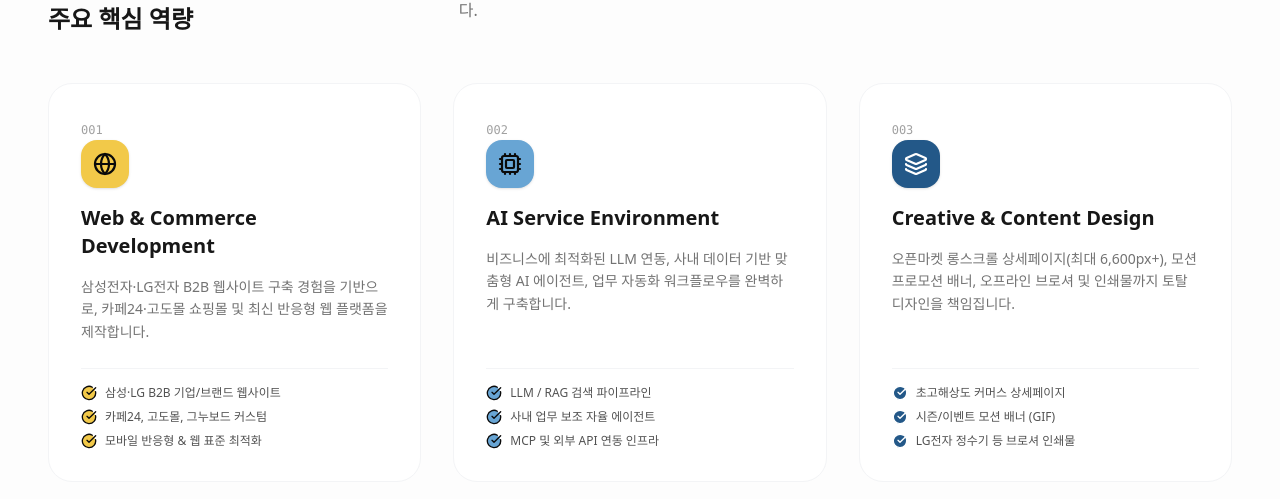
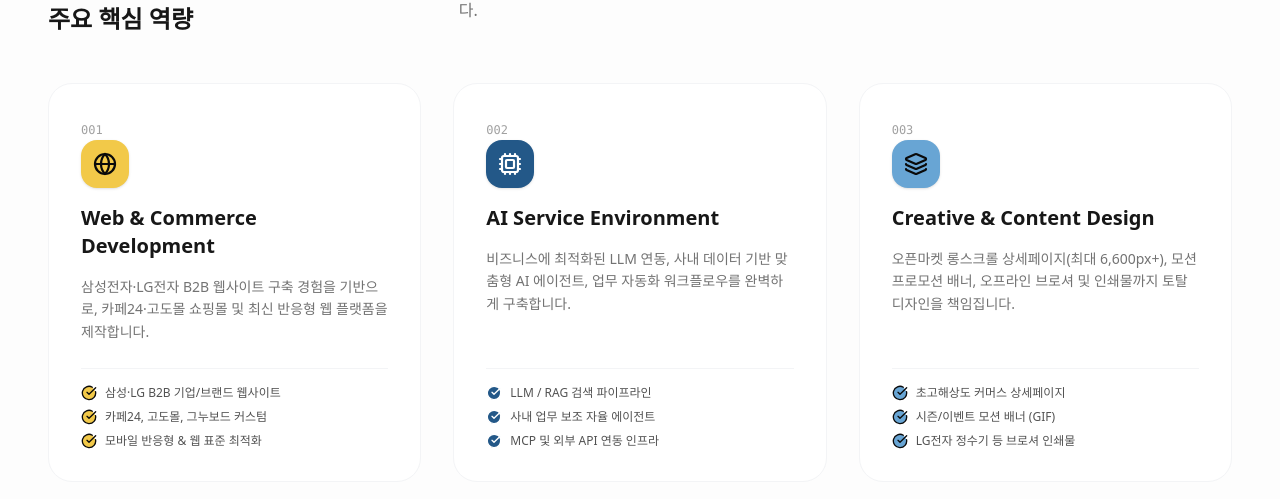
Before and after one commit to kkomjirak/opposite-blue, a Next.js app: page / in a window 1280 px wide. Shown: the part 1173-1672 px from the top of the page. Built offline with nearby package versions, Linux system fonts and the light colour scheme.

Commit message:
style: swap color themes between Service 002 (AI) and Service 003 (Design)

```diff
--- a/src/app/page.tsx
+++ b/src/app/page.tsx
@@ -165,7 +165,7 @@ export default function HomePage() {
             <div className="p-8 rounded-3xl bg-white border border-gray-100 hover:border-gray-200 hover:shadow-lg transition-all space-y-6 flex flex-col justify-between">
               <div className="space-y-4">
                 <span className="text-xs font-mono text-neutral-400">002</span>
-                <div className="w-12 h-12 rounded-2xl bg-[#68a5d4] text-neutral-950 flex items-center justify-center shadow-sm">
+                <div className="w-12 h-12 rounded-2xl bg-[#235888] text-white flex items-center justify-center shadow-sm">
                   <Cpu className="w-6 h-6 stroke-[2.2]" />
                 </div>
                 <h3 className="text-xl font-bold text-neutral-900">AI Service Environment</h3>
@@ -175,13 +175,13 @@ export default function HomePage() {
               </div>
               <ul className="space-y-2 text-xs text-neutral-600 pt-4 border-t border-gray-100">
                 <li className="flex items-center gap-2">
-                  <CheckCircle className="w-4 h-4 text-neutral-950 fill-[#68a5d4] shrink-0" /> LLM / RAG 검색 파이프라인
+                  <CheckCircle className="w-4 h-4 text-white fill-[#235888] shrink-0" /> LLM / RAG 검색 파이프라인
                 </li>
                 <li className="flex items-center gap-2">
-                  <CheckCircle className="w-4 h-4 text-neutral-950 fill-[#68a5d4] shrink-0" /> 사내 업무 보조 자율 에이전트
+                  <CheckCircle className="w-4 h-4 text-white fill-[#235888] shrink-0" /> 사내 업무 보조 자율 에이전트
                 </li>
                 <li className="flex items-center gap-2">
-                  <CheckCircle className="w-4 h-4 text-neutral-950 fill-[#68a5d4] shrink-0" /> MCP 및 외부 API 연동 인프라
+                  <CheckCircle className="w-4 h-4 text-white fill-[#235888] shrink-0" /> MCP 및 외부 API 연동 인프라
                 </li>
               </ul>
             </div>
@@ -190,7 +190,7 @@ export default function HomePage() {
             <div className="p-8 rounded-3xl bg-white border border-gray-100 hover:border-gray-200 hover:shadow-lg transition-all space-y-6 flex flex-col justify-between">
               <div className="space-y-4">
                 <span className="text-xs font-mono text-neutral-400">003</span>
-                <div className="w-12 h-12 rounded-2xl bg-[#235888] text-white flex items-center justify-center shadow-sm">
+                <div className="w-12 h-12 rounded-2xl bg-[#68a5d4] text-neutral-950 flex items-center justify-center shadow-sm">
                   <Layers className="w-6 h-6 stroke-[2.2]" />
                 </div>
                 <h3 className="text-xl font-bold text-neutral-900">Creative & Content Design</h3>
@@ -200,13 +200,13 @@ export default function HomePage() {
               </div>
               <ul className="space-y-2 text-xs text-neutral-600 pt-4 border-t border-gray-100">
                 <li className="flex items-center gap-2">
-                  <CheckCircle className="w-4 h-4 text-white fill-[#235888] shrink-0" /> 초고해상도 커머스 상세페이지
+                  <CheckCircle className="w-4 h-4 text-neutral-950 fill-[#68a5d4] shrink-0" /> 초고해상도 커머스 상세페이지
                 </li>
                 <li className="flex items-center gap-2">
-                  <CheckCircle className="w-4 h-4 text-white fill-[#235888] shrink-0" /> 시즌/이벤트 모션 배너 (GIF)
+                  <CheckCircle className="w-4 h-4 text-neutral-950 fill-[#68a5d4] shrink-0" /> 시즌/이벤트 모션 배너 (GIF)
                 </li>
                 <li className="flex items-center gap-2">
-                  <CheckCircle className="w-4 h-4 text-white fill-[#235888] shrink-0" /> LG전자 정수기 등 브로셔 인쇄물
+                  <CheckCircle className="w-4 h-4 text-neutral-950 fill-[#68a5d4] shrink-0" /> LG전자 정수기 등 브로셔 인쇄물
                 </li>
               </ul>
             </div>
```
